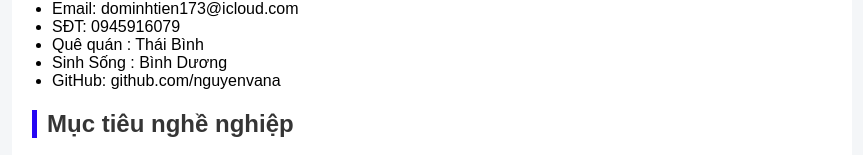
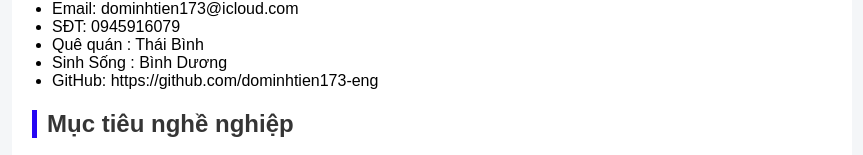
Before and after one commit to dominhtien173-eng/Profile, a plain HTML site: page index.html in a window 1280 px wide. Shown: the part 445-600 px from the top of the page, without its empty margins (208-1071 px from the left). Drawn offline with Linux system fonts and the light colour scheme.

Commit message:
Revise personal profile details in index.html
Updated personal information and GitHub link in profile.

```diff
--- a/index.html
+++ b/index.html
@@ -74,7 +74,7 @@ footer {
                 <li>SĐT: 0945916079</li>
                 <li>Quê quán : Thái Bình</li>
                 <li>Sinh Sống : Bình Dương</li>
-                <li>GitHub: github.com/nguyenvana</li>
+                <li>GitHub: https://github.com/dominhtien173-eng</li>
             </ul>
         </section>
 
```
